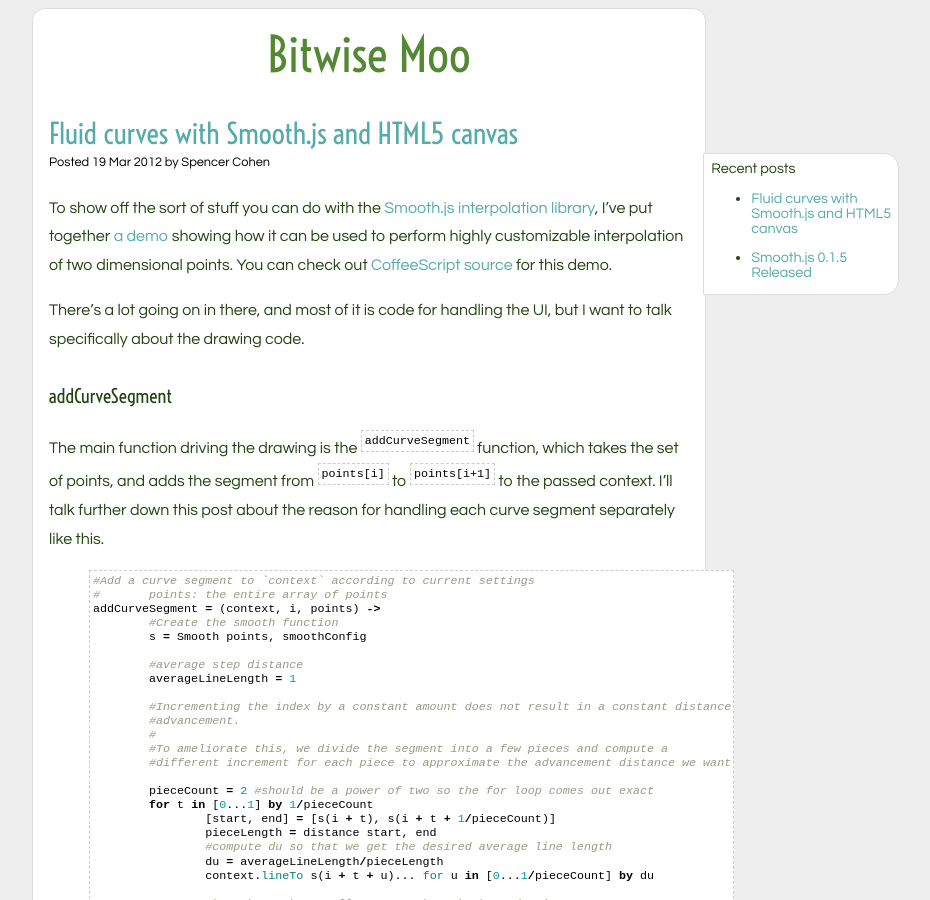
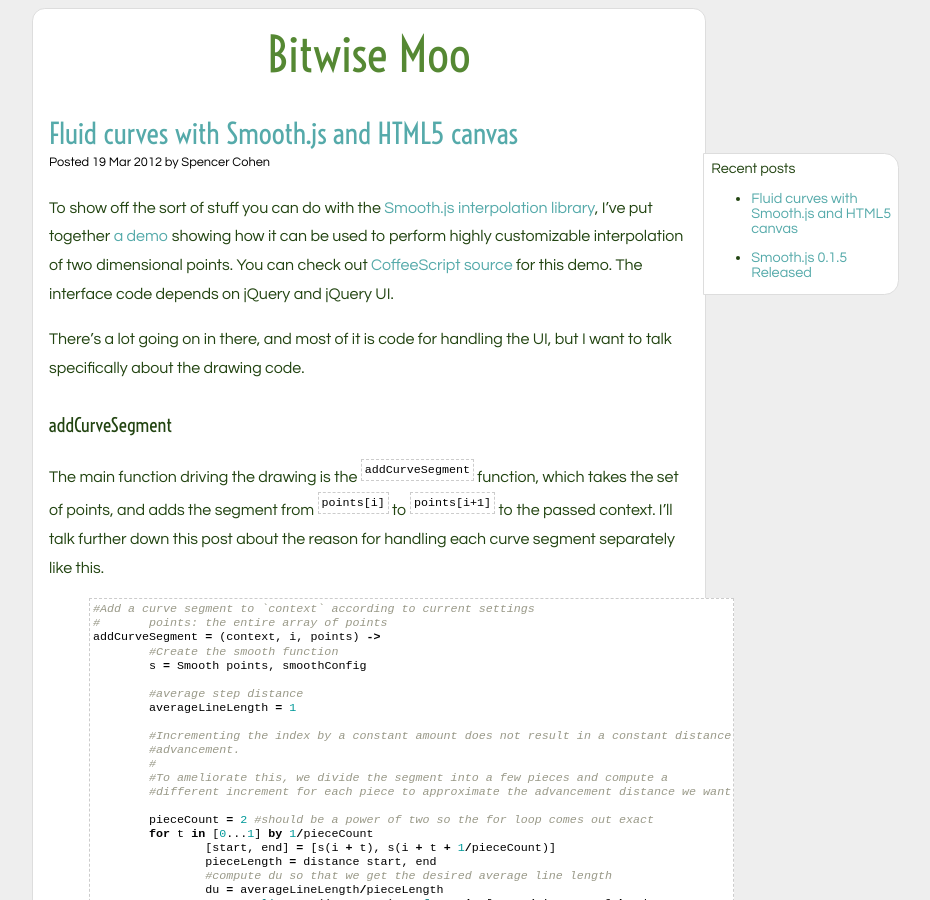
Before and after one commit to osuushi/osuushi.github.com, a Jekyll site: the page built from _posts/2012-3-19-smoothjsdemo.md, in a window 1280 px wide and 900 px high. Shown: the whole window, without its empty margins (223-1153 px from the left). Built offline with Jekyll 4.4.1, drawn with Linux system fonts in a browser that asks for light colours.

Commit message:
mention that the UI code is jQuery and jqui

```diff
--- a/_posts/2012-3-19-smoothjsdemo.md
+++ b/_posts/2012-3-19-smoothjsdemo.md
@@ -8,7 +8,7 @@ library](https://github.com/osuushi/Smooth.js), I've put together  [a demo](/plo
 showing how it can be used to perform highly customizable interpolation of two  dimensional
 points. You can check out [CoffeeScript
 source](https://github.com/osuushi/osuushi.github.com/blob/master/js/smooth-0.1.6-demo.coffee)
-for this demo.
+for this demo. The interface code depends on jQuery and jQuery UI.
 
 There's a lot going on in there, and most of it is code for handling the UI, but I want to talk
 specifically about the drawing code.
```
